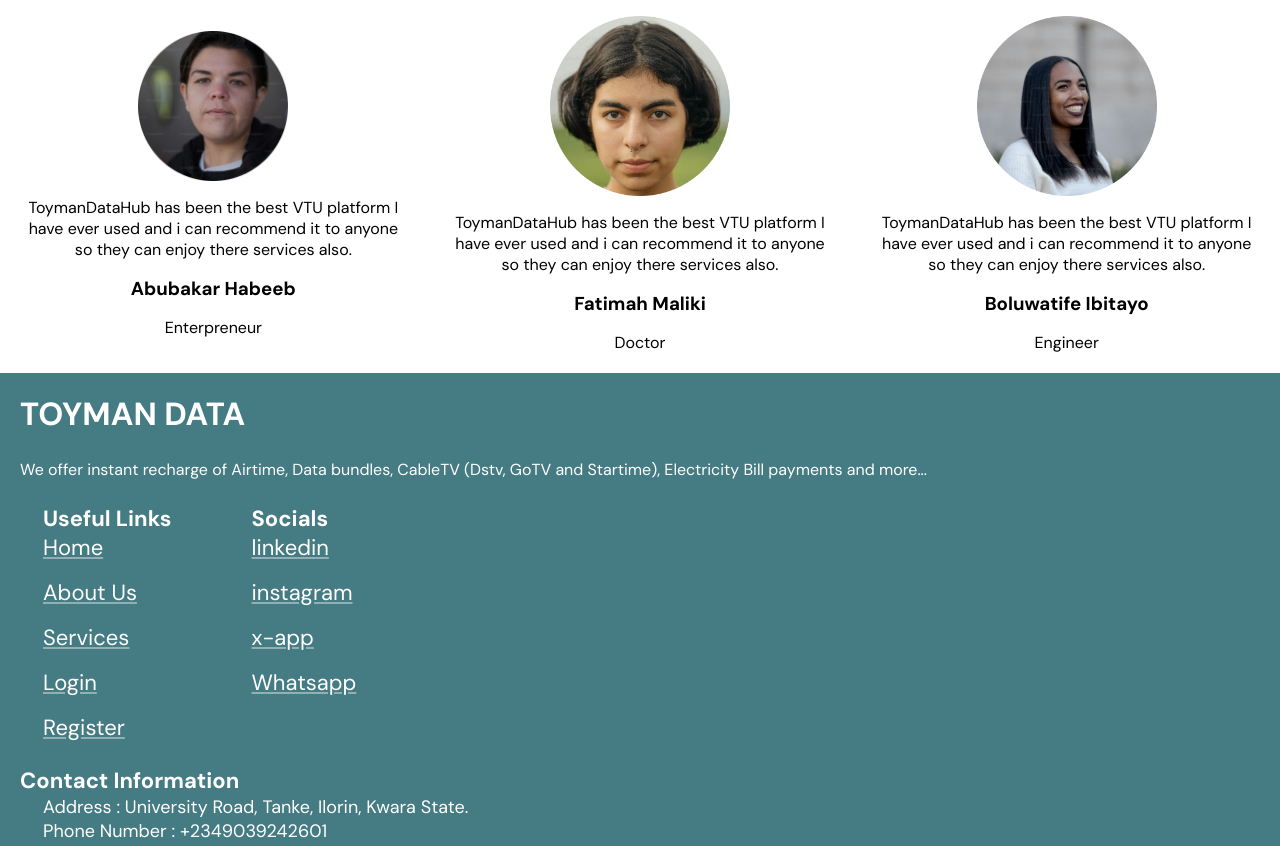
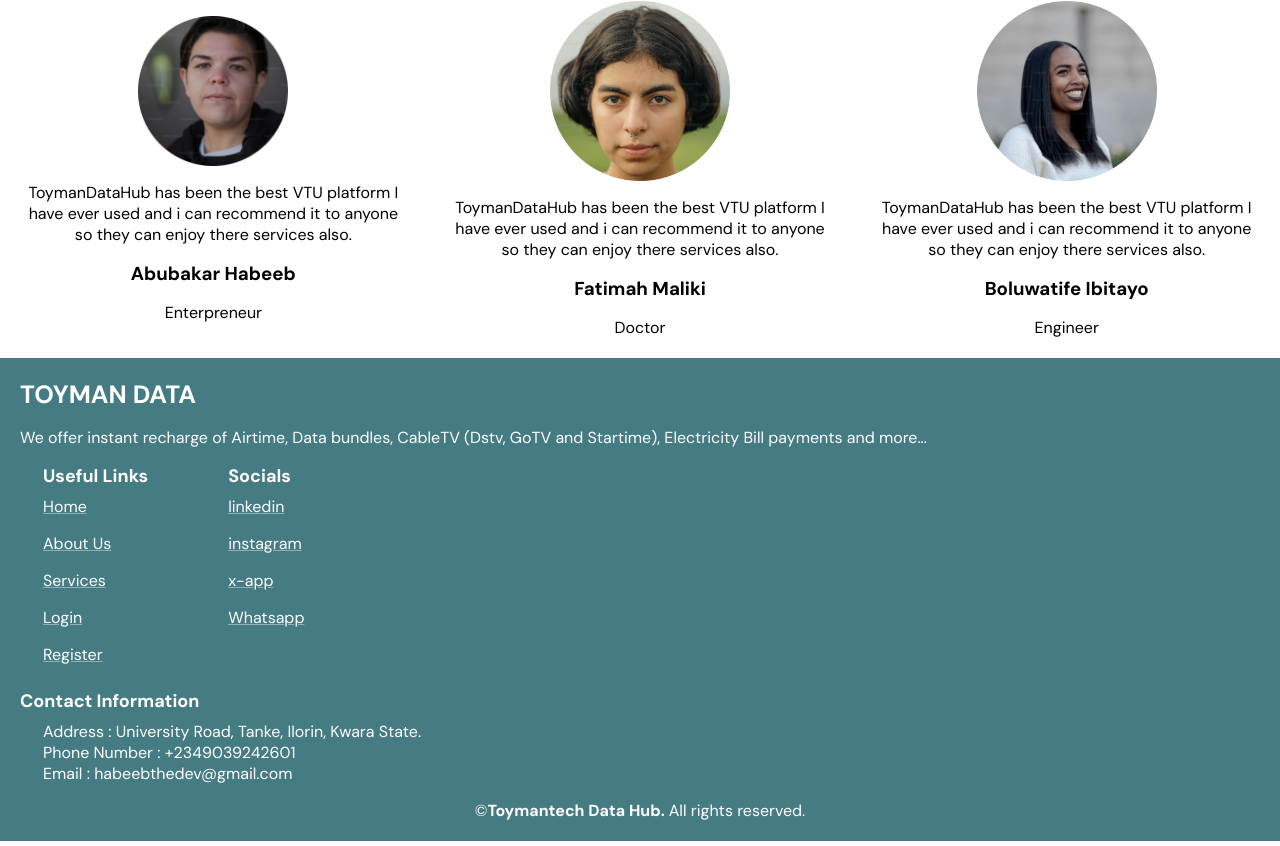
Before and after one commit to Toyman-tech/toymandatahub, a Next.js app: page / in a window 1280 px wide. Shown: the part 1950-2796 px from the top of the page. Built offline with nearby package versions, Linux system fonts and the light colour scheme; a web font is replaced by a local one.

Commit message:
new commit

```diff
--- a/components/Footer.tsx
+++ b/components/Footer.tsx
@@ -14,8 +14,8 @@
   return (
     <Box sx={{ backgroundColor:'#457b83', color:'#ffff' }}
     padding={'20px'}>
-      <Stack direction='column' spacing={3}>
-         <Box component='h2' fontSize={"32px"}>
+      <Stack direction='column' spacing={2}>
+         <Box component='h2' fontSize={"25px"}>
            TOYMAN DATA
          </Box>
          <Box component='p'>
@@ -32,15 +32,15 @@
               spacing={10}
               px="23px"
              >
-                <Stack direction='column'>
+                <Stack direction='column' spacing={1}>
                   <Box component='h3'
-                  fontSize={'22px'}
+                  fontSize={'18px'}
                   >
                     Useful Links
                   </Box>
                   <Stack direction='column'
                   spacing={2}
-                  fontSize={'22px'}
+
                   >
                   <Link href="#" underline="always"  color='#ffff'>
                 Home
@@ -59,14 +59,13 @@
               </Link>
                   </Stack>
                 </Stack>
-                <Stack direction='column'>
-                  <Box component='h3'
-                  fontSize={'22px'}>
+                <Stack direction='column' spacing={1}>
+                  <Box component='h3' fontSize={'18px'}>
                     Socials
                   </Box>
                   <Stack direction='column'
                   spacing={2}
-                  fontSize={'22px'}
+
                   >
                   {socials.map((social)=>(
                 <Link href={social.href} key={social.key} underline="always"  color='#ffff'>
@@ -78,13 +77,13 @@
              </Stack>
           </Box>
           <Box>
-            <Stack direction={'column'}>
+            <Stack direction={'column'} spacing={1}>
               <Box component='h3'
-              fontSize={'22px'}>
+              fontSize={'18px'}>
                 Contact Information
               </Box>
               <Stack direction='column'
-              fontSize={"18px"}
+              // fontSize={"10px"}
               px="23px"
               >
                 <Box component={'p'}>
@@ -104,7 +103,6 @@
            display={'flex'}
            justifyContent={'center'}
            alignItems={'center'}
-           fontSize={'22px'}
          >
           &copy; <Box component='span'
           fontWeight={700} pr='4px'>Toymantech Data Hub.</Box> {/*  */} All rights reserved.
--- a/components/Navbar.tsx
+++ b/components/Navbar.tsx
@@ -15,7 +15,7 @@
     <React.Fragment>
       <Box
         component="header"
-        sx={{ padding: "15px", backgroundColor: "#ffff", color: "black",
+        sx={{ padding: "10px", backgroundColor: "#ffff", color: "black",
         position: 'sticky',
         top:0,
         zIndex:5,
@@ -45,7 +45,7 @@
 
                   component={"img"}
                     width='70px'
-                    height='40px'
+                    height='35px'
                   src="/logo.svg"
                   sx={
                     {
```
